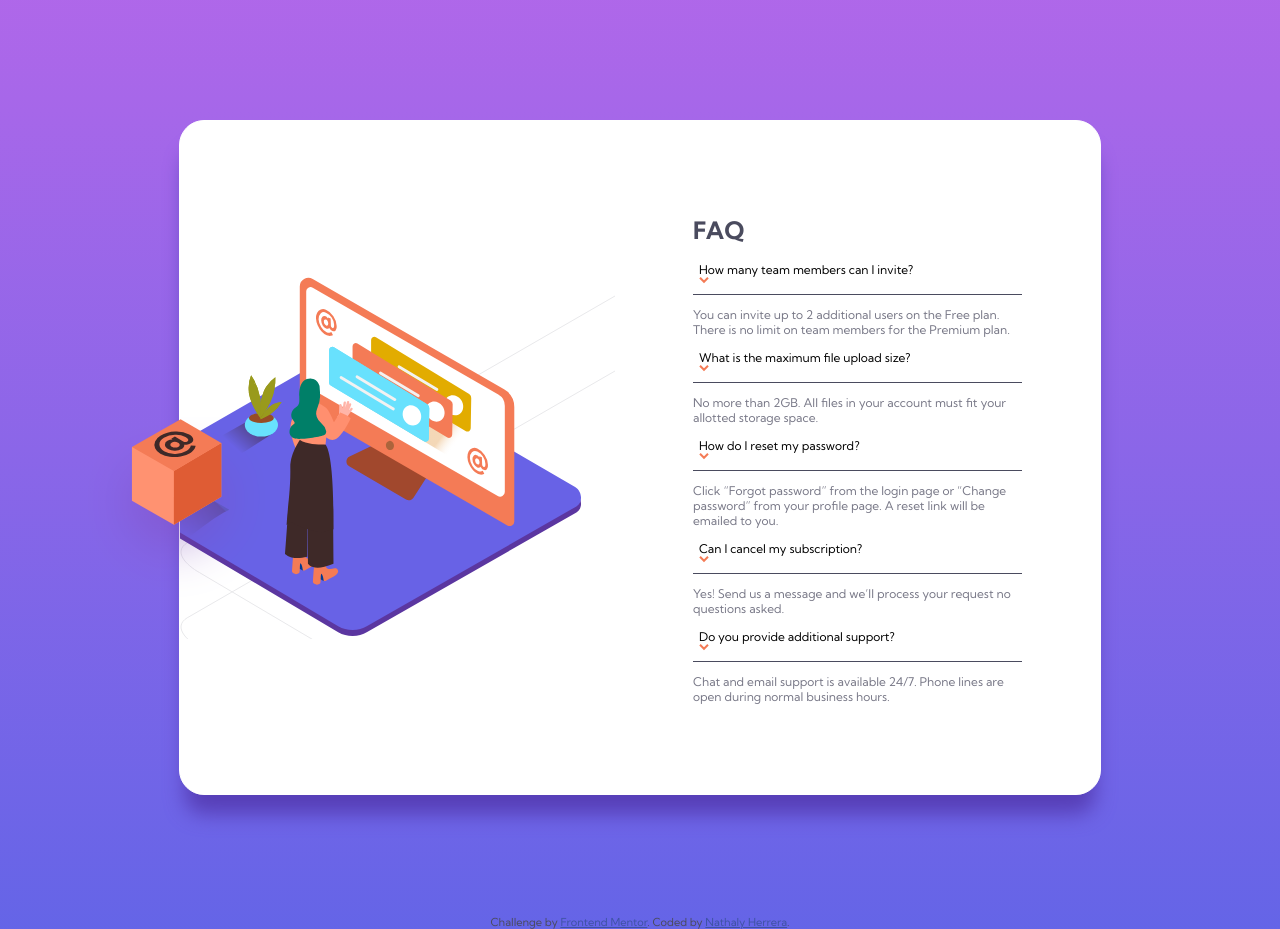
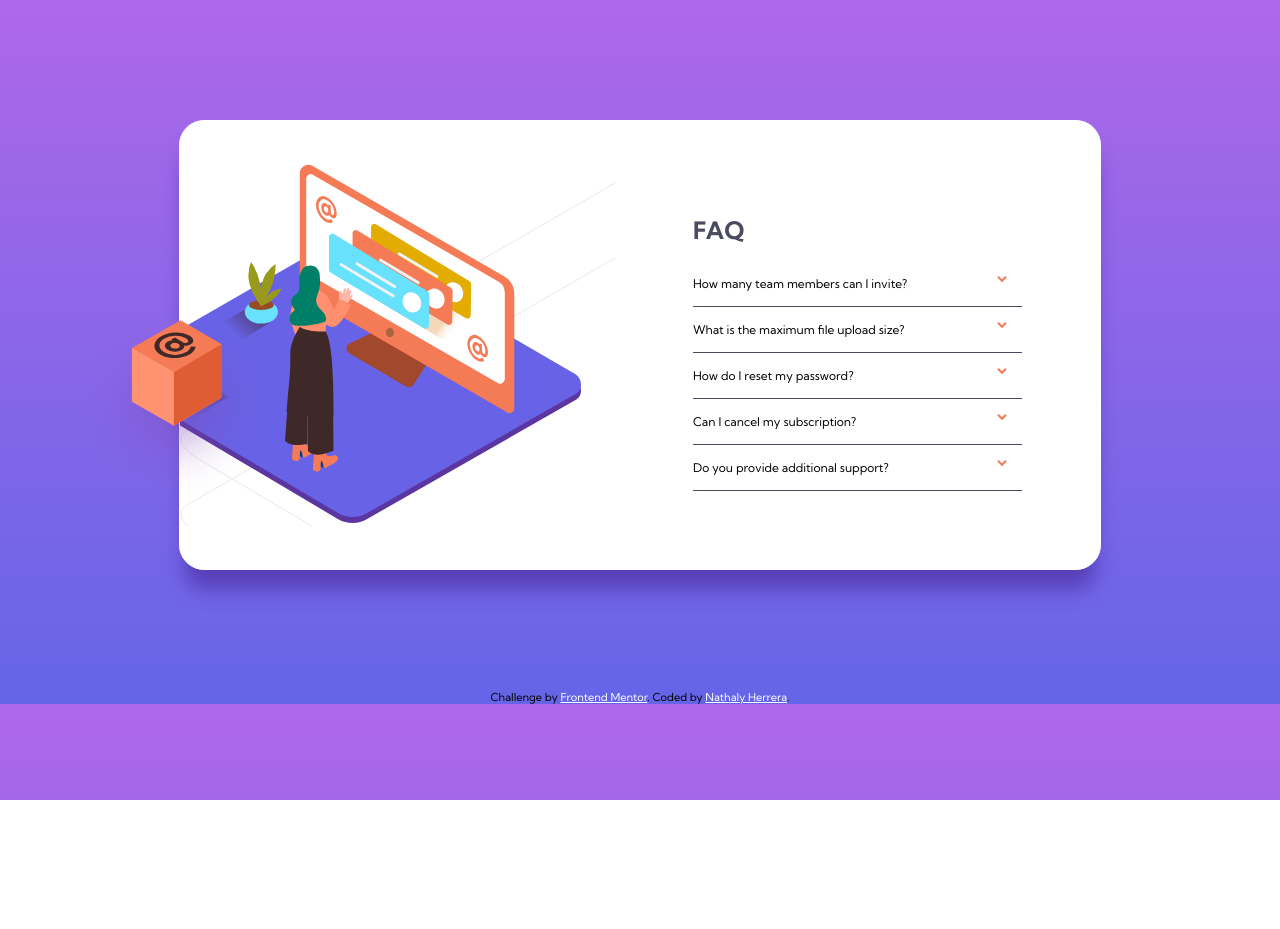
Before and after one commit to nath248/faq-accordion-card-main, a plain HTML site: page index.html in a window 1280 px wide. After the commit the page ends 800 px from the top, so only its background shows below. Drawn offline with Linux system fonts and the light colour scheme.

Commit message:
Add style to accordion

```diff
--- a/index.html
+++ b/index.html
@@ -74,12 +74,16 @@
             border-style: none;
             border-bottom: 0.1px solid hsl(237, 12%, 33%);
             text-align: start;
-            padding-bottom: 10px;
+            padding: 15px 15px 15px 0;
+            cursor: pointer;
+            transition: 0.3s;
+            display: flex;
+            justify-content: space-between;
         }
 
-        button svg {
-            display: flex;
-            flex-flow: row;
+        .panel {
+            display: none;
+            overflow: hidden;
         }
 
         p {
@@ -89,10 +93,11 @@
         .attribution {
             font-size: 11px;
             text-align: center;
+            color: black;
         }
 
         .attribution a {
-            color: hsl(228, 45%, 44%);
+            color: white;
         }
     </style>
 </head>
```
